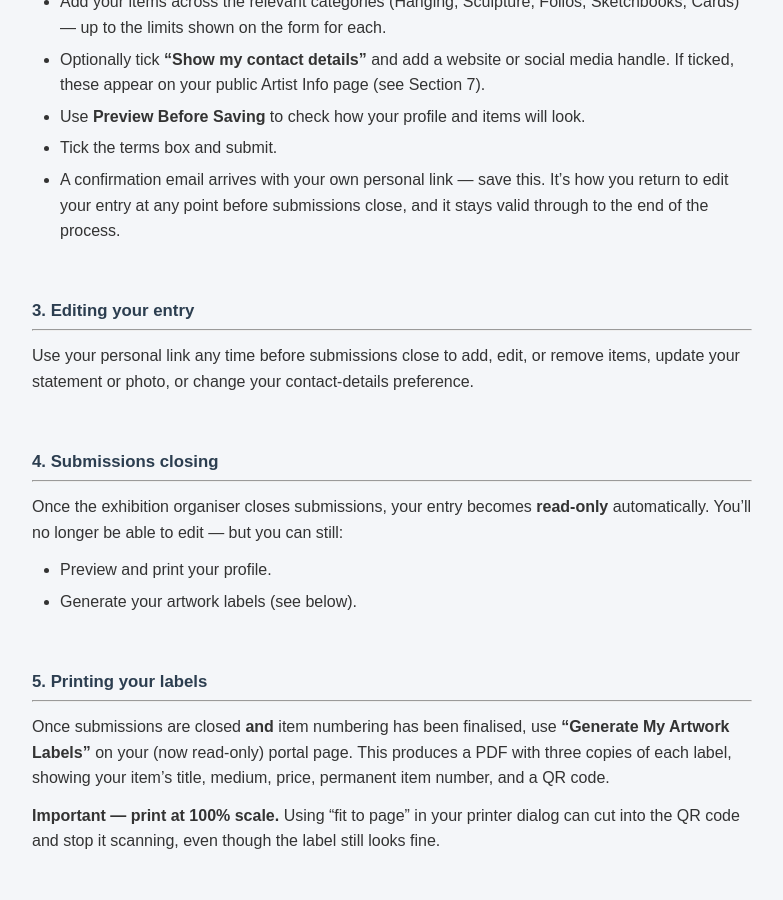
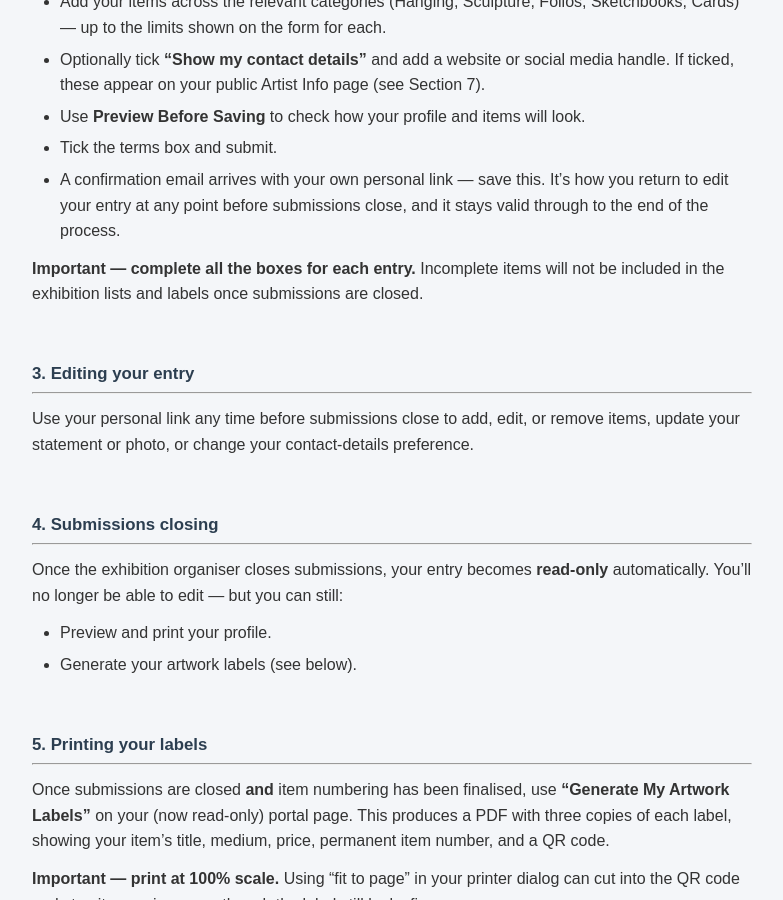
Before and after one commit to uskfarnham/exhibition-portal, a Jekyll site: the page built from artist-guide.md, in a window 1280 px wide and 900 px high, scrolled down 582 px. Shown: the whole window, without its empty margins (248-1031 px from the left). Built offline with Jekyll 4.4.1, drawn with Linux system fonts in a browser that asks for light colours.

Commit message:
minor text amendment

```diff
--- a/artist-guide.md
+++ b/artist-guide.md
@@ -26,6 +26,8 @@ You'll receive an email invitation with a link to the exhibition portal's gatewa
 - Use **Preview Before Saving** to check how your profile and items will look.
 - Tick the terms box and submit.
 - A confirmation email arrives with your own personal link — save this. It's how you return to edit your entry at any point before submissions close, and it stays valid through to the end of the process.
+
+**Important — complete all the boxes for each entry.**  Incomplete items will not be included in the exhibition lists and labels once submissions are closed.
 
 <br/>
 
```
